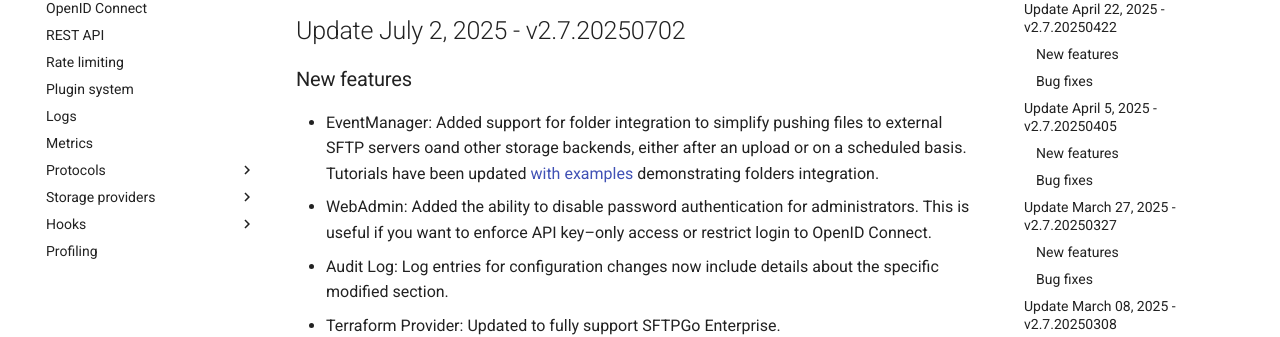
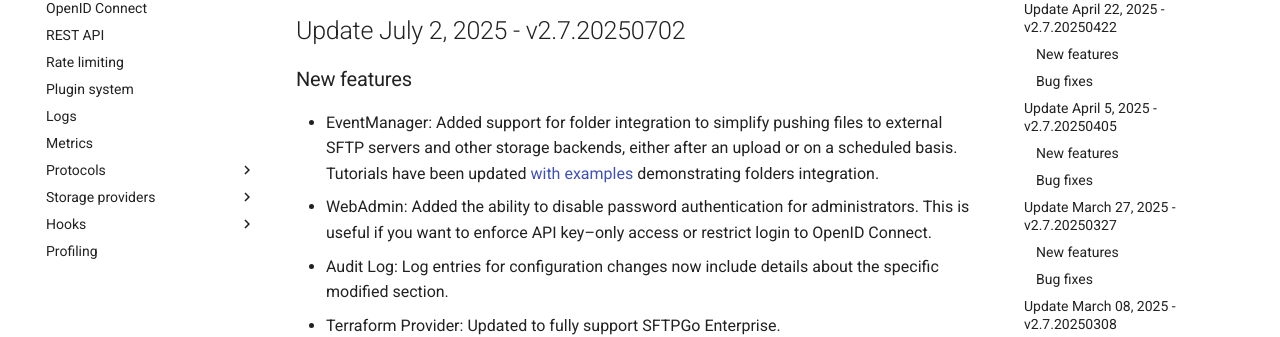
Before and after one commit to sftpgo/docs, an MkDocs documentation site: the page built from docs/changelog.md, in a window 1280 px wide and 900 px high. Shown: the part 426-763 px from the top of the window. Built offline with MkDocs 1.6.1 and Material for MkDocs 9.7.7, drawn with Linux system fonts in a browser that asks for light colours; the version menu is left out.

Commit message:
fix typo
Signed-off-by: Nicola Murino <nicola.murino@gmail.com>

```diff
--- a/docs/changelog.md
+++ b/docs/changelog.md
@@ -11,7 +11,7 @@ Upgrading to the Enterprise version of SFTPGo is supported from Open Source vers
 
 ### New features
 
-- EventManager: Added support for folder integration to simplify pushing files to external SFTP servers oand other storage backends, either after an upload or on a scheduled basis. Tutorials have been updated [with examples](/enterprise/tutorials/eventmanager/#virtual-folders-integration) demonstrating folders integration.
+- EventManager: Added support for folder integration to simplify pushing files to external SFTP servers and other storage backends, either after an upload or on a scheduled basis. Tutorials have been updated [with examples](/enterprise/tutorials/eventmanager/#virtual-folders-integration) demonstrating folders integration.
 - WebAdmin: Added the ability to disable password authentication for administrators. This is useful if you want to enforce API key–only access or restrict login to OpenID Connect.
 - Audit Log: Log entries for configuration changes now include details about the specific modified section.
 - Terraform Provider: Updated to fully support SFTPGo Enterprise.
```
